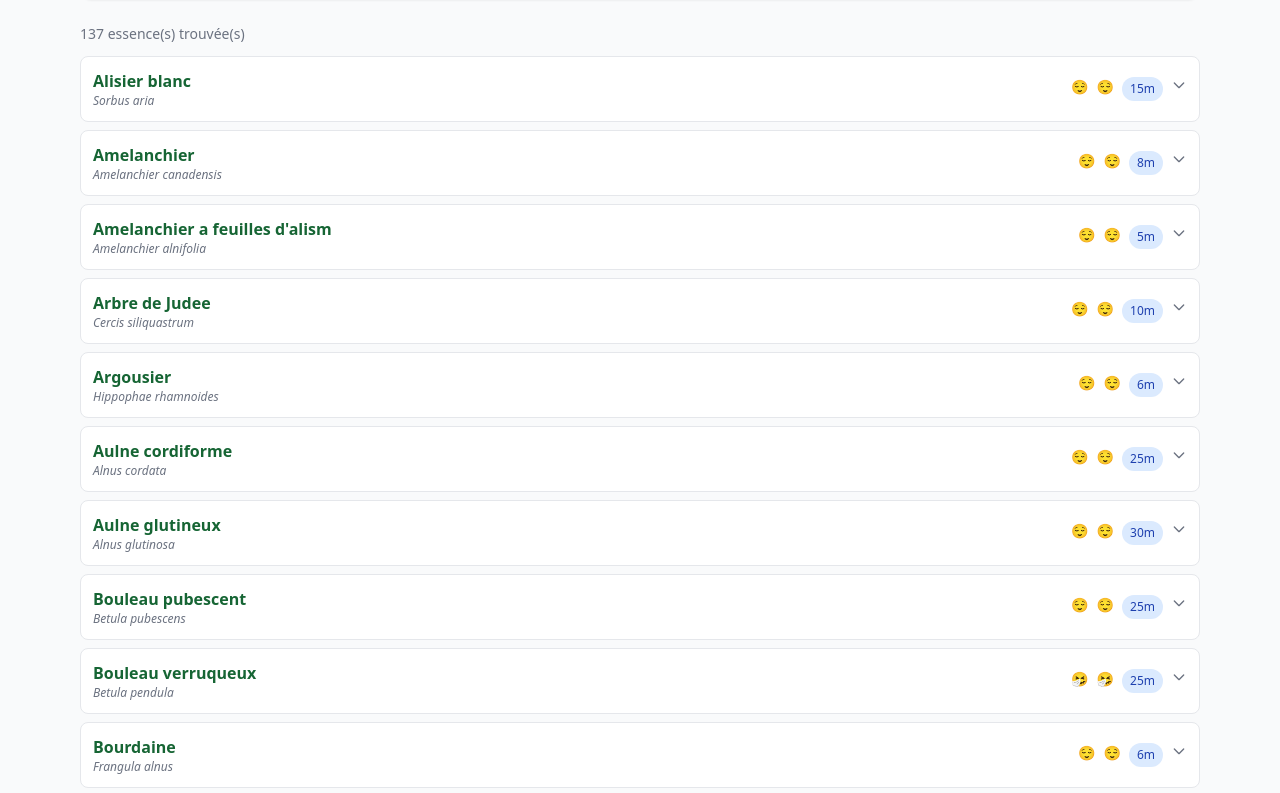
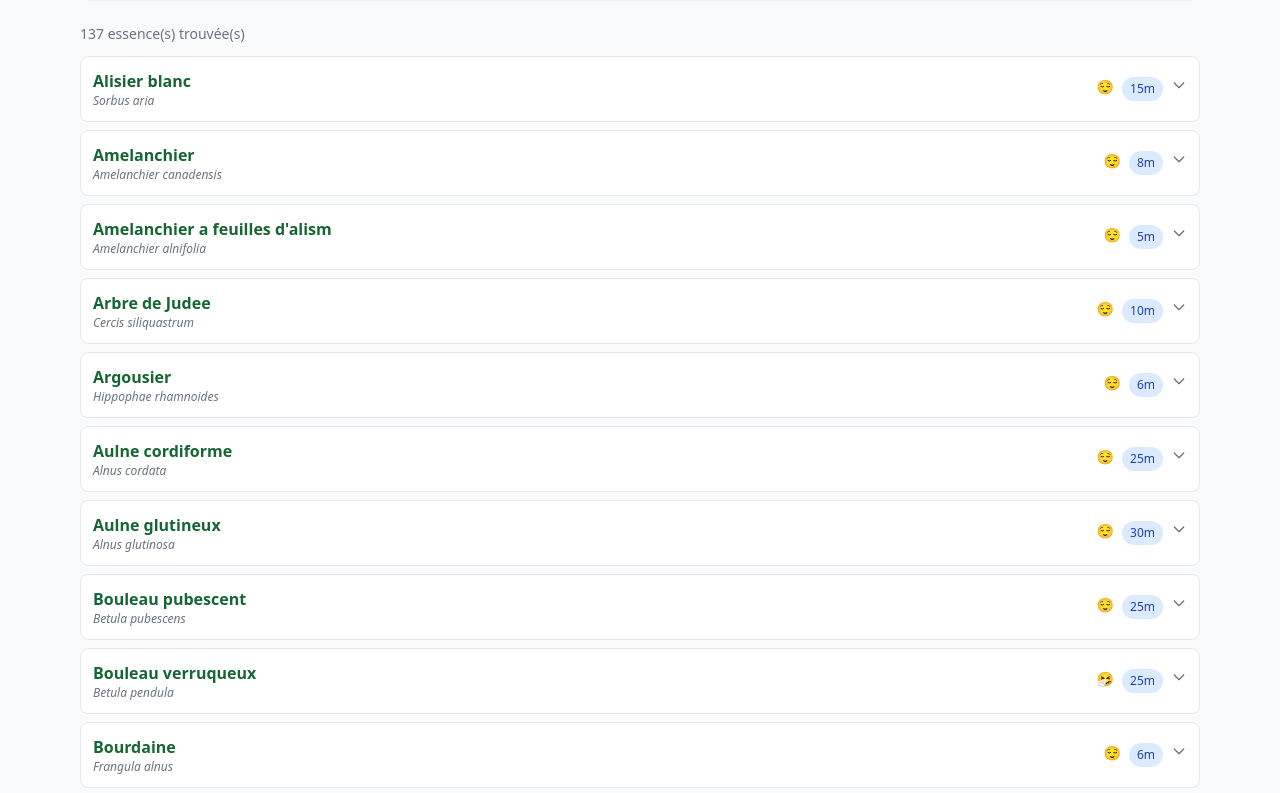
Before and after one commit to gaelg/arbodex, a Next.js app: page / in a window 1280 px wide. Shown: the part 927-1720 px from the top of the page. Built offline with nearby package versions, Linux system fonts and the light colour scheme.

Commit message:
Remove duplicate EmojiBadge for pollen allergen

```diff
--- a/src/components/TreeList.tsx
+++ b/src/components/TreeList.tsx
@@ -206,16 +206,6 @@ export default function ListeArbres({ arbres }: Props) {
                   map={{ fort: "🤧", moyen: "😊", faible: "😌" }}
                   couleurs={{
                     fort: "text-red-600",
-                    moyen: "text-yellow-600",
-                    faible: "text-green-600",
-                  }}
-                  title="Potentiel allergisant"
-                />
-                <EmojiBadge
-                  valeur={arbre.pollen_allergisant}
-                  map={{ fort: "🤧", moyen: "😊", faible: "😌" }}
-                  couleurs={{
-                    fort: "text-red-600",
                     moyen: "text-orange-500",
                     faible: "text-green-600",
                   }}
```
